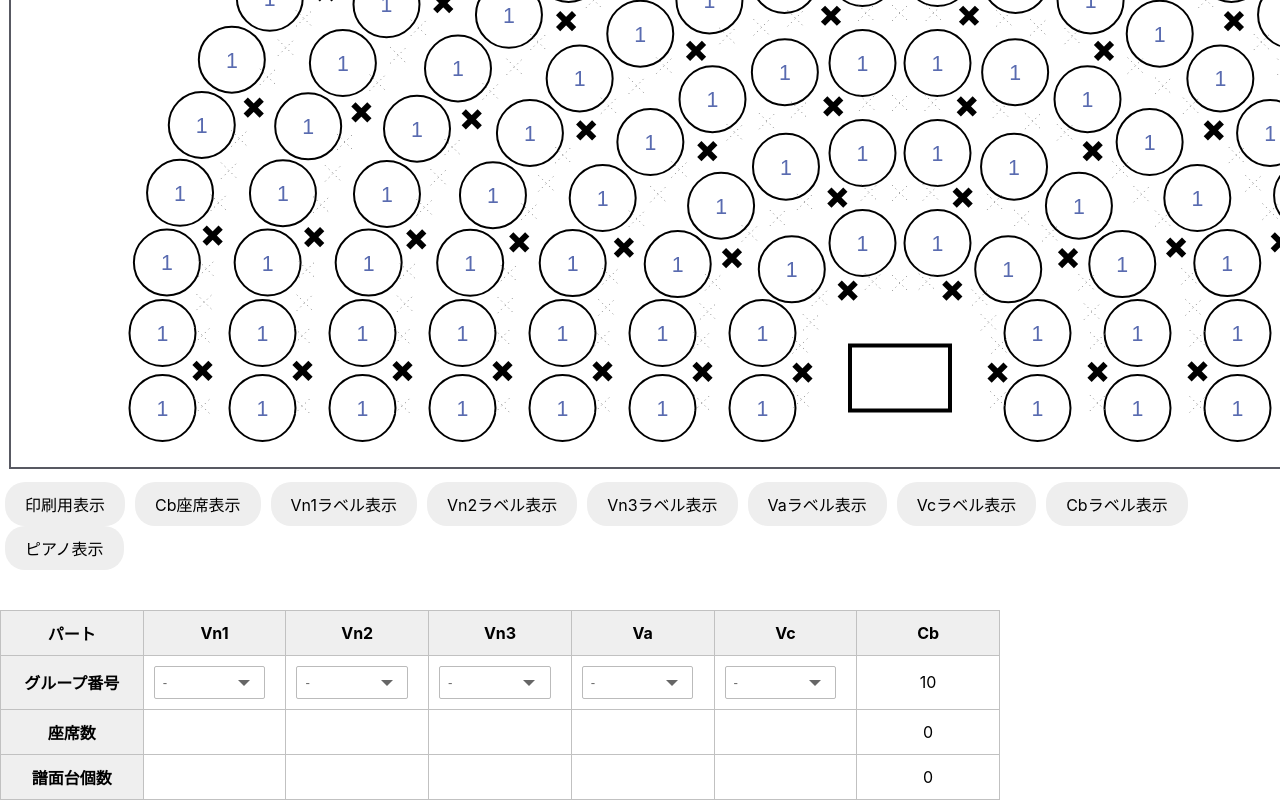
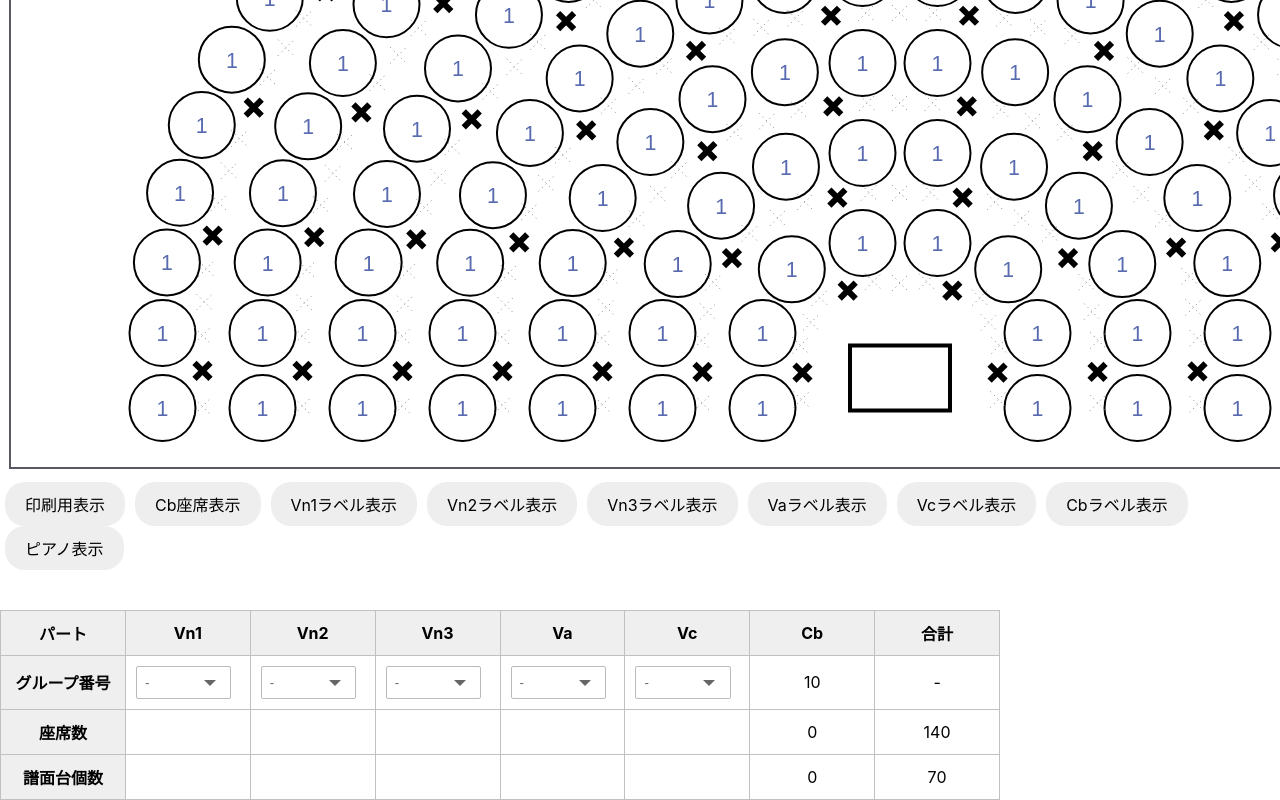
Before and after one commit to koga-miko/stage-arrangement-app, a React (Create React App) app: page / in a window 1280 px wide. Shown: the part 594-1394 px from the top of the page. Built offline with nearby package versions, Linux system fonts and the light colour scheme.

Commit message:
合計の対応

```diff
--- a/package.json
+++ b/package.json
@@ -18,7 +18,9 @@
     "start": "react-scripts start",
     "build": "react-scripts build",
     "test": "react-scripts test",
-    "eject": "react-scripts eject"
+    "eject": "react-scripts eject",
+    "predeploy": "npm run build",
+    "deploy": "gh-pages -d build"
   },
   "eslintConfig": {
     "extends": [
--- a/src/App.css
+++ b/src/App.css
@@ -15,7 +15,7 @@ table {
 }
 th,
 td {
-  width: calc(100%/7);
+  width: calc(100%/8);
   text-align: center;
   padding: 10px;
   border: 1px solid #c1c1c1
--- a/src/App.js
+++ b/src/App.js
@@ -187,6 +187,7 @@ const App = () => {
               <th>Va</th>
               <th>Vc</th>
               <th>Cb</th>
+              <th>合計</th>
             </tr>
           </thead>
           <tbody>
@@ -198,6 +199,7 @@ const App = () => {
               <td>{RenderIdSelect(IdSelIdx.Va)}</td>
               <td>{RenderIdSelect(IdSelIdx.Vc)}</td>
               <td>10</td>
+              <td>-</td>
             </tr>
             <tr>
               <th>座席数</th>
@@ -207,6 +209,7 @@ const App = () => {
               <td>{dispInfo===null?0:dispInfo.numOfSeats[selectedValues[IdSelIdx.Va]]}</td>
               <td>{dispInfo===null?0:dispInfo.numOfSeats[selectedValues[IdSelIdx.Vc]]}</td>
               <td>{dispInfo===null?0:dispInfo.numOfSeats[10]}</td>
+              <td>{dispInfo===null?0:dispInfo.numOfSeats.all}</td>
             </tr>
             <tr>
               <th>譜面台個数</th>
@@ -216,6 +219,7 @@ const App = () => {
               <td>{dispInfo===null?0:dispInfo.numOfStands[selectedValues[IdSelIdx.Va]]}</td>
               <td>{dispInfo===null?0:dispInfo.numOfStands[selectedValues[IdSelIdx.Vc]]}</td>
               <td>{dispInfo===null?0:dispInfo.numOfStands[10]}</td>
+              <td>{dispInfo===null?0:dispInfo.numOfStands.all}</td>
             </tr>
           </tbody>
         </table>
--- a/src/SeatsArranger.js
+++ b/src/SeatsArranger.js
@@ -201,6 +201,7 @@ class SeatsArranger {
         // 座席のグループごとの席数抽出
         this.seats2D.flat().filter(seat=>{ return seat.isExistence()}).forEach(seat=>{
             numInfo.numOfSeats[seat.groupId] = numInfo.numOfSeats[seat.groupId] === undefined? 1: numInfo.numOfSeats[seat.groupId]+1
+            numInfo.numOfSeats.all = numInfo.numOfSeats.all === undefined? 1: numInfo.numOfSeats.all+1
         })
 
         // 譜面台のグループごとの個数抽出
@@ -209,6 +210,7 @@ class SeatsArranger {
                 if (musicStand.isExistence()) {
                     const groupId = this.seats2D[row][Math.floor(col / 2)].groupId
                     numInfo.numOfStands[groupId] = numInfo.numOfStands[groupId] === undefined? 1: numInfo.numOfStands[groupId]+1
+                    numInfo.numOfStands.all = numInfo.numOfStands.all === undefined? 1: numInfo.numOfStands.all+1
                 }
             })
         })
```
